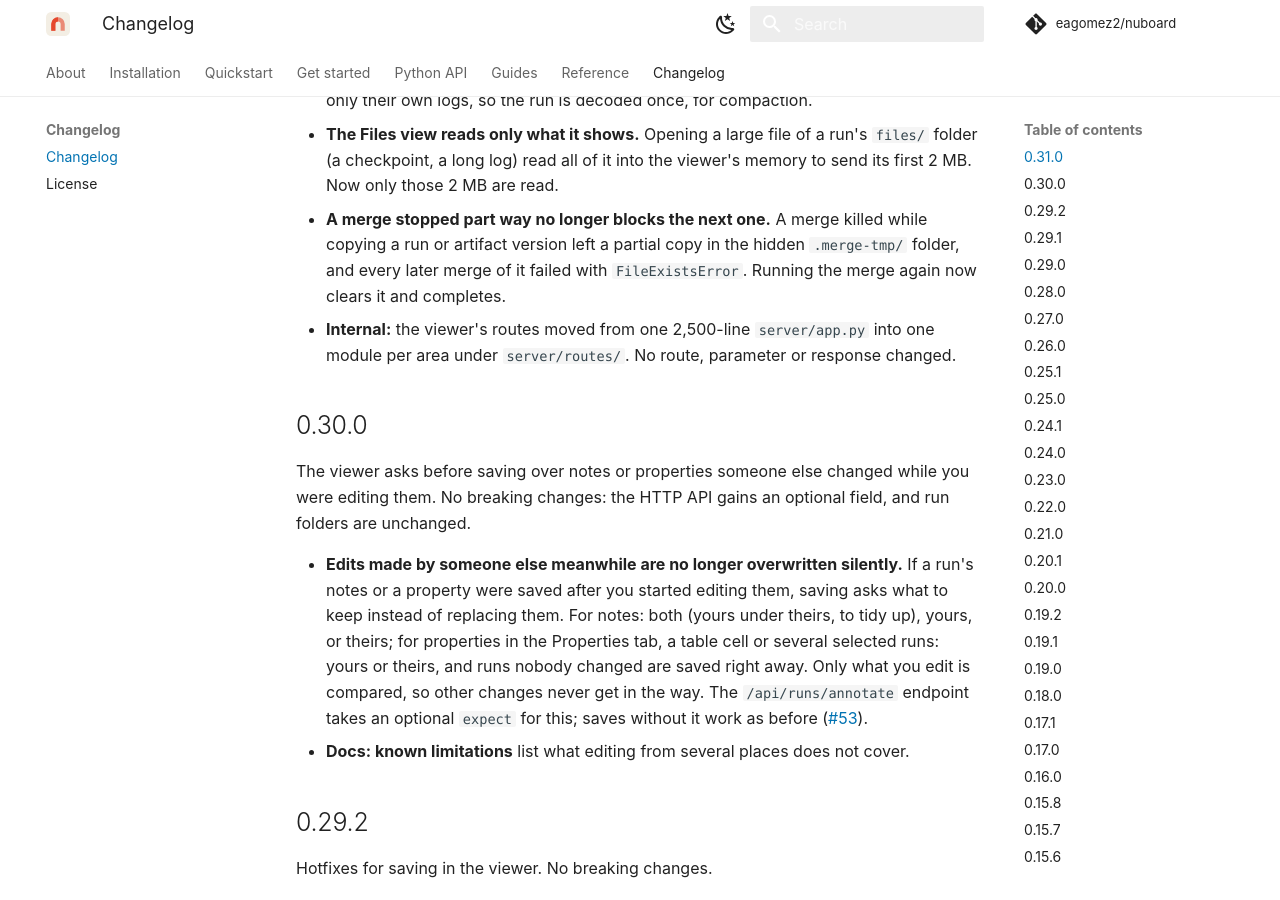
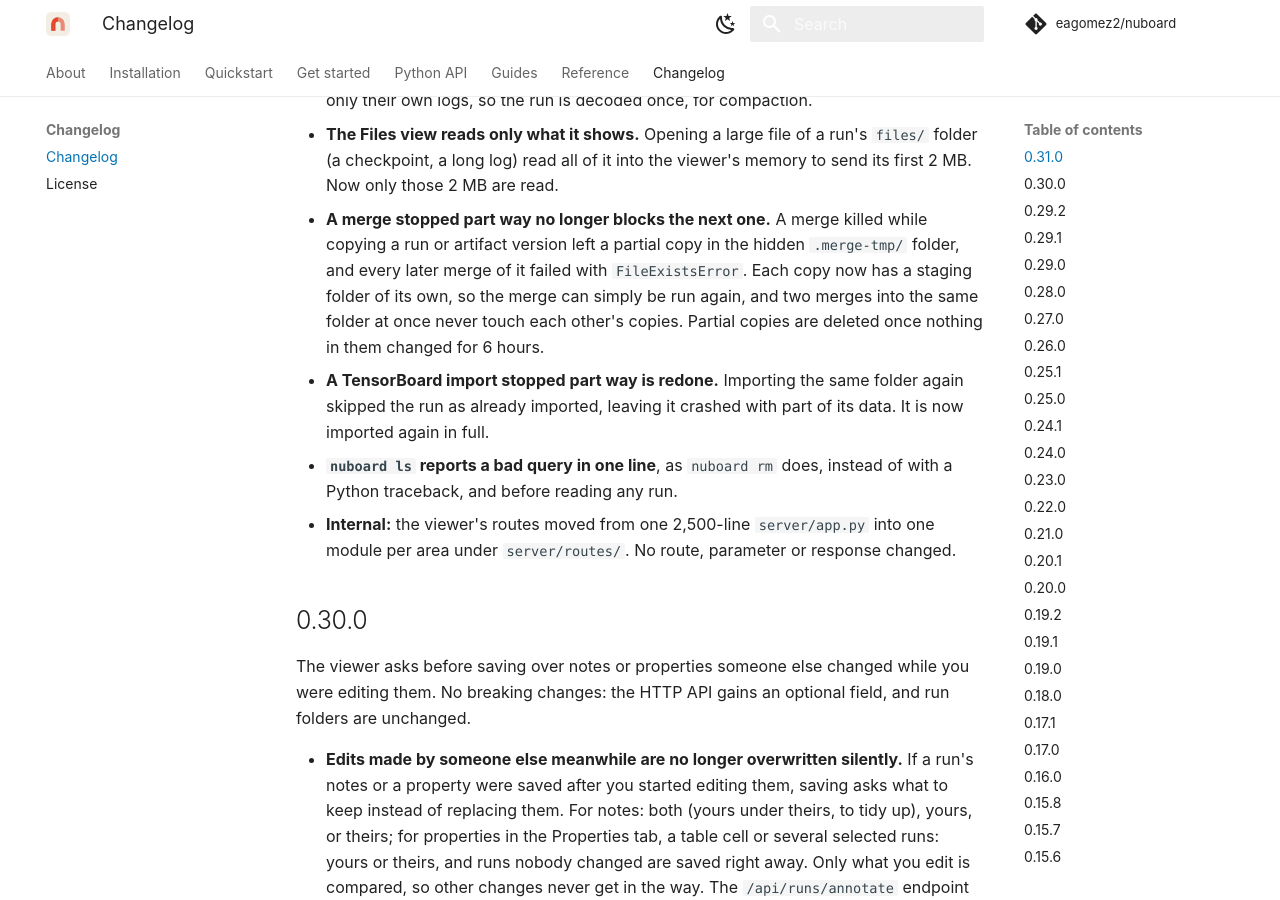
Before and after one commit to eagomez2/nuboard, an MkDocs documentation site: the page built from docs/changelog.md, in a window 1280 px wide and 900 px high, scrolled down 2965 px. Built offline with MkDocs 1.6.1 and Material for MkDocs 9.7.7, drawn with Linux system fonts in a browser that asks for light colours; comment, search, counter and statistics services are not loaded.

Commit message:
Report a bad query in nuboard ls in one line
As rm does, and before reading any run.

Closes #71

```diff
--- a/docs/changelog.md
+++ b/docs/changelog.md
@@ -124,7 +124,15 @@ Python API only gains optional arguments.
 - **A merge stopped part way no longer blocks the next one.** A merge killed
   while copying a run or artifact version left a partial copy in the hidden
   `.merge-tmp/` folder, and every later merge of it failed with
-  `FileExistsError`. Running the merge again now clears it and completes.
+  `FileExistsError`. Each copy now has a staging folder of its own, so the
+  merge can simply be run again, and two merges into the same folder at once
+  never touch each other's copies. Partial copies are deleted once nothing in
+  them changed for 6 hours.
+- **A TensorBoard import stopped part way is redone.** Importing the same
+  folder again skipped the run as already imported, leaving it crashed with
+  part of its data. It is now imported again in full.
+- **`nuboard ls` reports a bad query in one line**, as `nuboard rm` does,
+  instead of with a Python traceback, and before reading any run.
 - **Internal:** the viewer's routes moved from one 2,500-line `server/app.py`
   into one module per area under `server/routes/`. No route, parameter or
   response changed.
```
Also changed, not shown: 2 other files.
